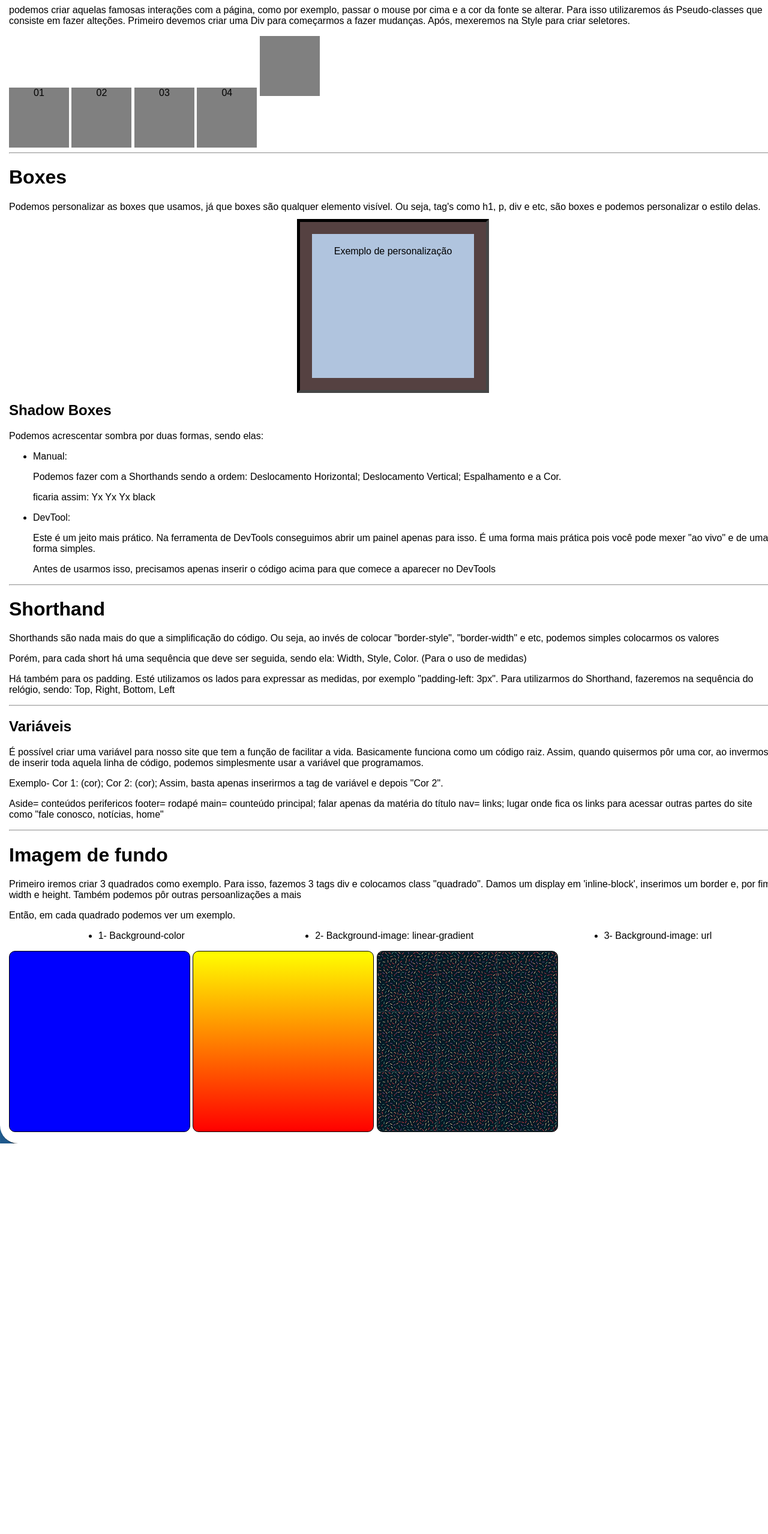
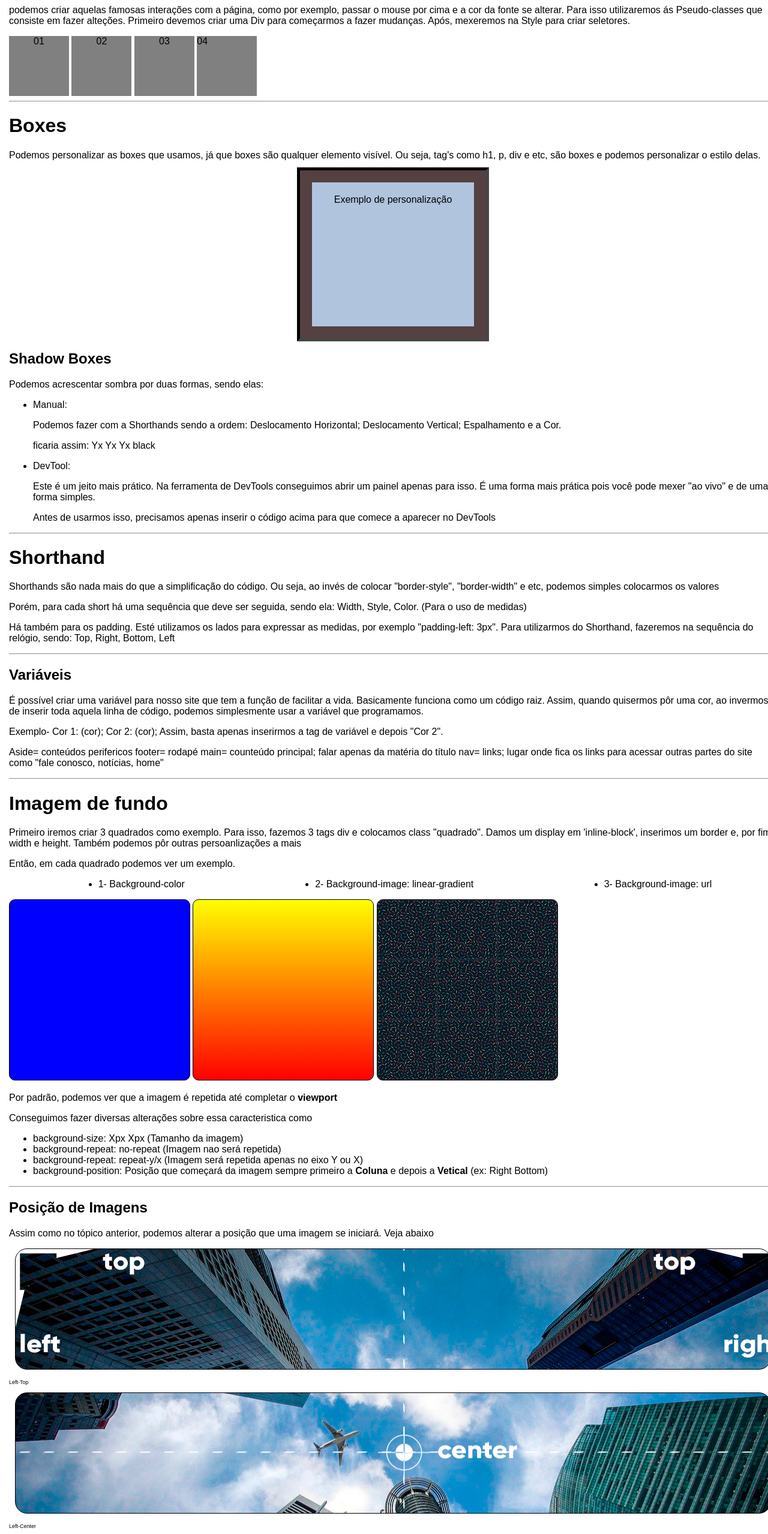
Before and after one commit to Moodd1/estudo-html, a plain HTML site: page index.html in a window 1280 px wide. Shown: the part 6077-8634 px from the top of the page at 60% size. Before the commit the page ends 7983 px from the top, so only its background shows below. Drawn offline with Linux system fonts and the light colour scheme.

Commit message:
novo estudo

```diff
--- a/index.html
+++ b/index.html
@@ -8,26 +8,6 @@
     <link rel="shortcut icon" href="Goescat-Macaron-Gimp.ico" type="image/x-icon">
     <link rel="stylesheet" href="style.css">
     <style>
-        div{
-            display: inline-block;
-            background-color: gray;
-            height: 100px;
-            width: 100px;
-            text-align: center;
-        }
-
-        div:hover {
-            background-color: yellowgreen;
-        }
-
-        div > p {
-            display: none;
-        }
-
-        div:hover > p {
-            display: block;
-            background-color: gray;
-        }
     </style>
 </head>
 <body>
@@ -300,12 +280,10 @@
                                        <p>
                         podemos criar aquelas famosas interações com a página, como por exemplo, passar o mouse por cima e a cor da fonte se alterar. Para isso utilizaremos ás Pseudo-classes que consiste em fazer alteções. Primeiro devemos criar uma Div para começarmos a fazer mudanças. Após, mexeremos na Style para criar seletores.
                                        </p>
-                                       <div id="block1">01</div>
-                                       <div id="block2">02</div>
-                                       <div id="block3">03</div>
-                                       <div id="block4">04</div>
-                                       <div>
-                        <p>Podemos também ocultar textos. Colocando uma tag dentro da div e inserindo ">" no seletor da div.</p>
+                                       <div class="quadricular">01</div>
+                                       <div class="quadricular">02</div>
+                                       <div class="quadricular">03</div>
+                                       <div class="quadricular4">04<p>Podemos também ocultar textos. Colocando uma tag dentro da div e inserindo ">" no seletor da div.</p>
                                        </div>
                                        <hr>
                                        <h1>Boxes</h1>
@@ -364,7 +342,25 @@
                                        <section class="quadrado" id="q1"></section>
                                        <section class="quadrado" id="q2"></section>
                                        <section class="quadrado" id="q3"></section>
-                   </main>
-
+                                       <p>Por padrão, podemos ver que a imagem é repetida até completar o <strong>viewport</strong></p>
+                                       <p>Conseguimos fazer diversas alterações sobre essa caracteristica como </p>
+                                       <ul>
+                                        <li>background-size: Xpx Xpx (Tamanho da imagem)</li>
+                                        <li>background-repeat: no-repeat (Imagem nao será repetida)</li>
+                                        <li>background-repeat: repeat-y/x (Imagem será repetida apenas no eixo Y ou X)</li>
+                                        <li>background-position: Posição que começará da imagem sempre primeiro a <strong>Coluna</strong> e depois a <strong>Vetical</strong> (ex: Right Bottom)</li>
+                                       </ul>
+                                       <hr>
+                                       <h2>Posição de Imagens</h2>
+                                       <p>Assim como no tópico anterior, podemos alterar a posição que uma imagem se iniciará. Veja abaixo</p>
+                                           <div class="block" id="w1"></div>
+                                           <span> Left-Top</span>
+                                           <div class="block" id="w2"></div>
+                                           <span> Left-Center</span>
+                                           <div class="block" id="w3"></div>
+                                           <span>Right-Bottom</span>
+                                           <div class="block" id="w4"></div>
+                                           <span>Center-Center</span>
+                                           <p>*Caso ao darmos um background-position e a imagem não ficarmos na posição que queríamos, devemos dar um "<strong>height: 100vh</strong>"</p>
 </body>
 </html>
--- a/style.css
+++ b/style.css
@@ -138,6 +138,45 @@ header{
     border-color: rgba(22, 21, 21, 0.415);
     border-radius: 10px;}
 
+
+
+
+    .quadricular{
+        display: inline-block;
+        background-color: gray;
+        height: 100px;
+        width: 100px;
+        text-align: center;
+    }
+    .quadricular:hover {
+        background-color: yellowgreen;
+
+    }
+    .quadricular p{
+        display: none;
+    }
+
+
+.quadricular4{
+    display: inline-block;
+        background-color: gray;
+        height: 100px;
+        width: 100px;
+        font-size: 16px;
+}
+.quadricular4 p{
+    display: none;
+}
+.quadricular4:hover{
+    display: inline-block;
+    background-color: yellowgreen;
+    height: 100px;
+    width: 100px;
+}
+.quadricular4:hover p{
+    display: block;
+    background-color: yellowgreen;}
+
     .quadrado{
         display: inline-block;
         border: 1px solid black;
@@ -158,6 +197,29 @@ header{
     .listasback{
         display: flex;
         justify-content: space-around;
+    }
+
+    .block{
+        background-image: url(imagensP2/wallpaper003.jpg);
+        height: 200px;
+        border: 1px solid black;
+        border-radius: 20px;
+        margin: 10px;
+    }
+    span{
+        font-size: 9px;
+    }
+    #w1{
+        background-position: left top;
+    }
+    #w2{
+        background-position: left center;
+    }
+    #w3{
+        background-position: right bottom;
+    }
+    #w4{
+        background-position:  center center;
     }
 
 
```
